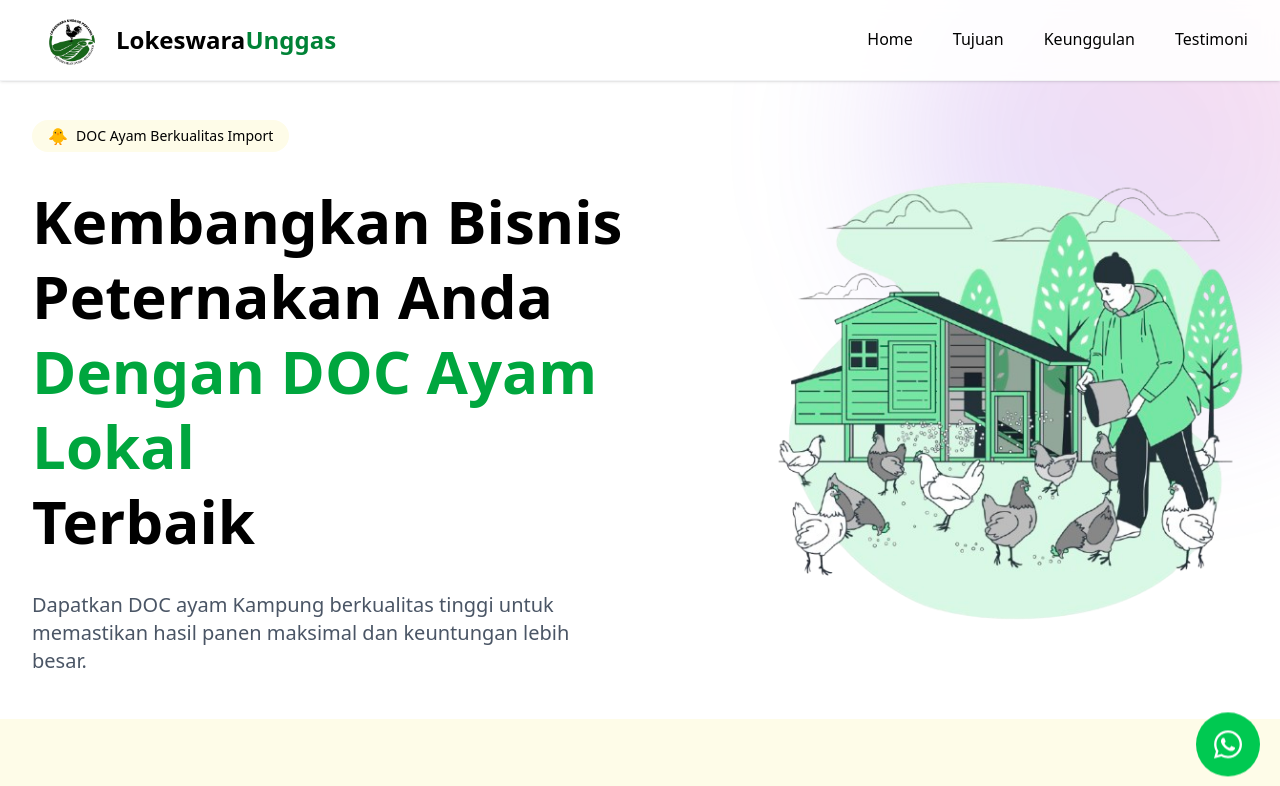
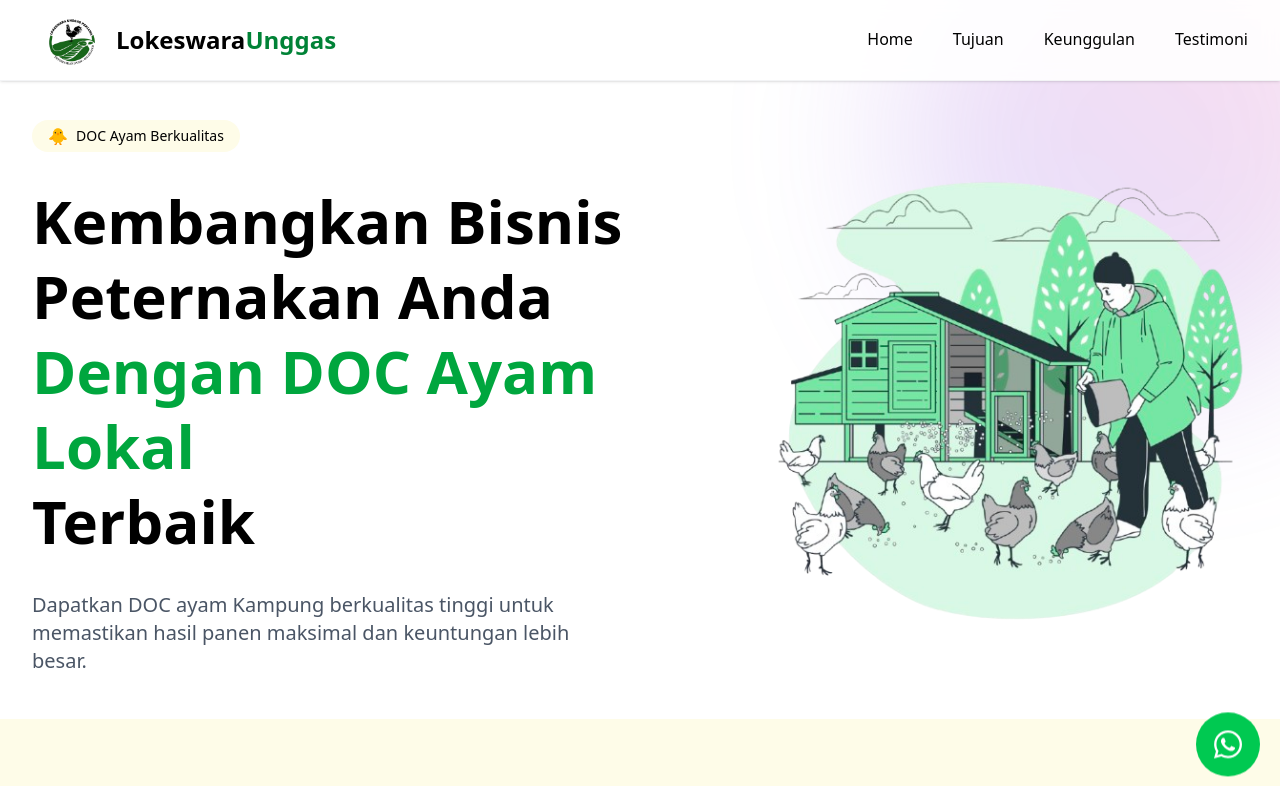
Before and after one commit to BintangKA/Lokeswara, a React (Vite) app: page / in a window 1280 px wide. Shown: the top 786 px of the page. Built offline with nearby package versions, Linux system fonts and the light colour scheme.

Commit message:
ubah text

```diff
--- a/src/Components/Hero.jsx
+++ b/src/Components/Hero.jsx
@@ -20,7 +20,7 @@
           className="flex items-center py-1 gap-2 w-fit px-4 rounded-full bg-yellow-50 hover:bg-yellow-100 transition-colors cursor-pointer group"
         >
           <span className="group-hover:scale-110 transition-transform">🐥</span>
-          <span className="text-sm font-medium">DOC Ayam Berkualitas Import</span>
+          <span className="text-sm font-medium">DOC Ayam Berkualitas</span>
         </motion.div>
 
         <motion.h1
```
